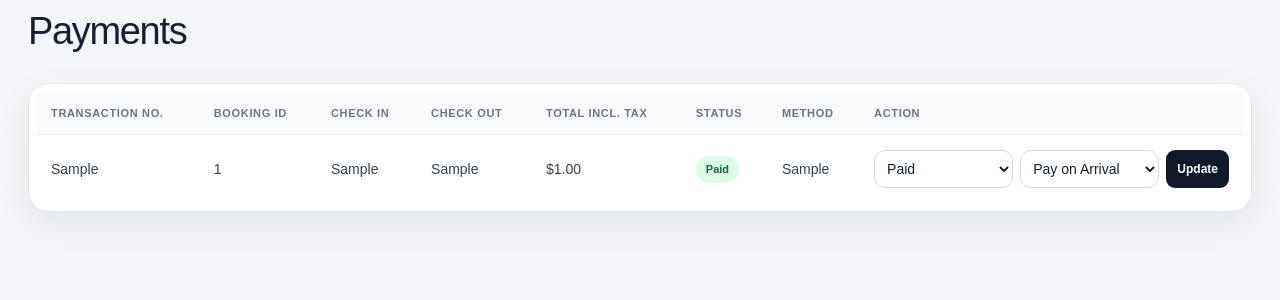
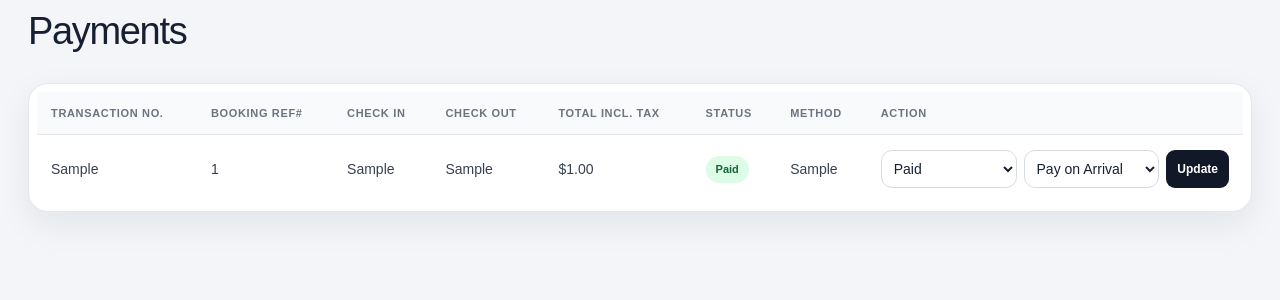
Before and after one commit to ars1224/Noble_InnSync, a Flask app: template app/templates/admin/payments.html in a window 1280 px wide. Shown: the part 847-1147 px from the top of the page. Run offline with Flask 3, Linux system fonts and the light colour scheme; the template is opened without the code that fills it: most values are stand-ins (such as "Sample title", 1, 10 or a date in 2020); some libraries are stand-ins or nearby versions.

Commit message:
Improve payment records by showing booking references instead of IDs

```diff
--- a/app/templates/admin/payments.html
+++ b/app/templates/admin/payments.html
@@ -25,7 +25,7 @@
                     <thead>
                         <tr>
                             <th>Transaction No.</th>
-                            <th>Booking ID</th>
+                            <th>Booking Ref#</th>
                             <th>Check In</th>
                             <th>Check Out</th>
                             <th>Total incl. tax</th>
@@ -39,7 +39,7 @@
                         {% for payment in payments %}
                         <tr>
                             <td>{{ payment.transaction_no }}</td>
-                            <td>{{ payment.booking_id }}</td>
+                            <td>{{ payment.booking.reference_number if payment.booking else "-" }}</td>
                             <td>{{ payment.check_in }}</td>
                             <td>{{ payment.check_out }}</td>
                             <td>${{ "%.2f"|format(payment.total_price) }}</td>
```
